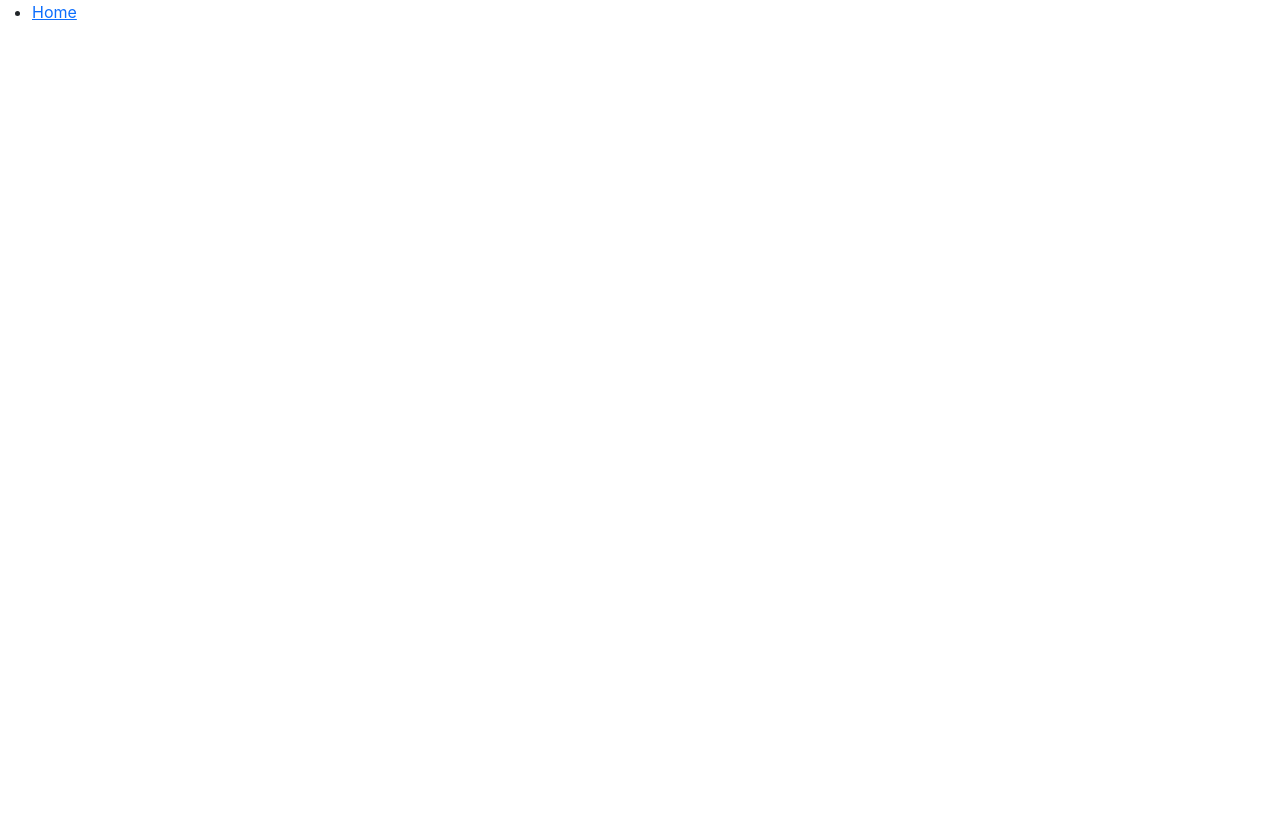
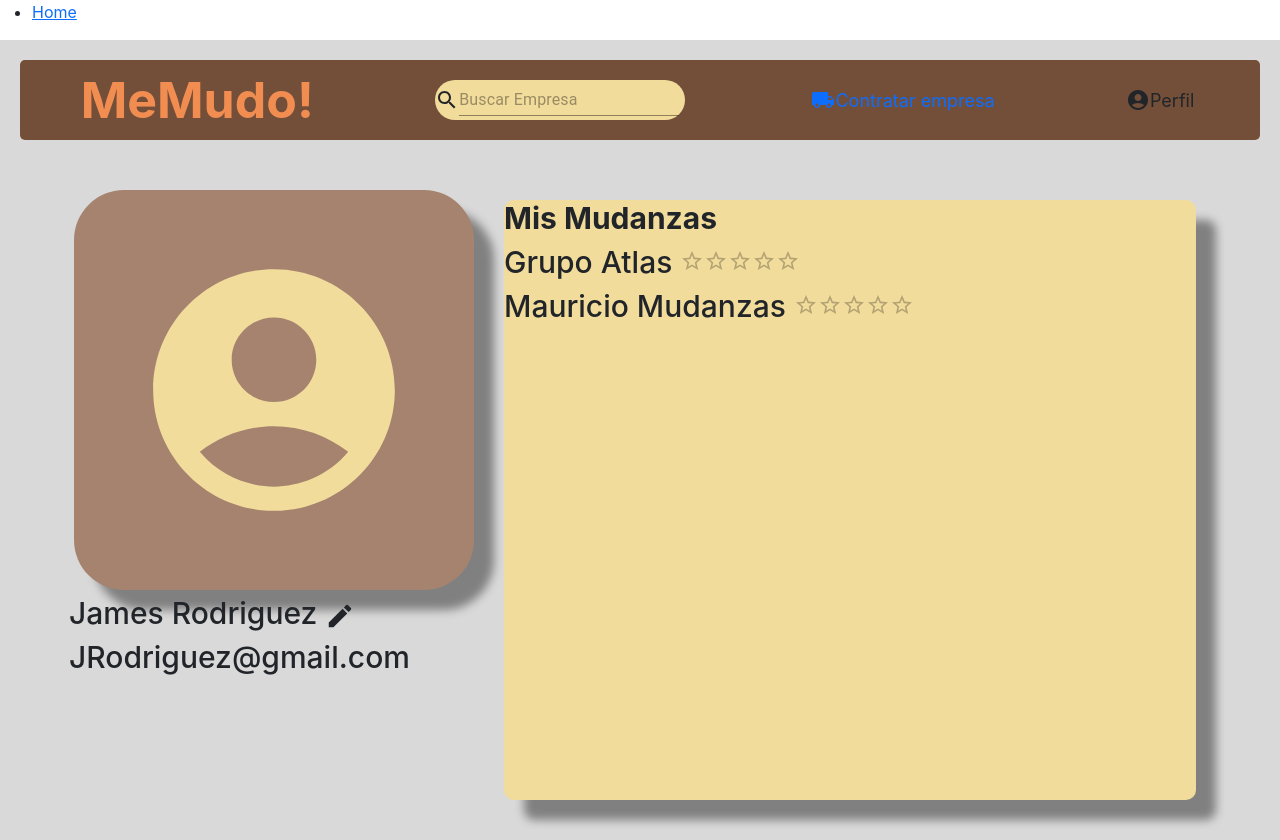
Before and after one commit to IgnacioSorgentini/Web-Mudanzas-FrontEnd, a React (Create React App) app: page /PerfilCliente in a window 1280 px wide. Before the commit this address had no page. Before the commit the page ends 800 px from the top, so only its background shows below. Built offline with nearby package versions, Linux system fonts and the light colour scheme.

Commit message:
Agregando cambios Ivana y modificando cositas del menu

```diff
--- a/src/App.jsx
+++ b/src/App.jsx
@@ -2,6 +2,7 @@ import './App.css';
 import HomeCliente from './pages/HomeCliente/HomeCliente';
 import Principal from './pages/Principal/Principal';
 import Compartir from './pages/Compartir/Compartir';
+import PerfilCliente from './pages/PerfilCliente/PerfilCliente';
 import React from "react";
 import {
   BrowserRouter,
@@ -28,6 +29,7 @@ export default function App() {
           <Route path="/Home" element={<HomeCliente/>} ></Route>
           <Route path="/Share" element={<Compartir/>} ></Route>
           <Route path="/Empresa" element={<InfoEmpresa/>} ></Route>
+          <Route path="/PerfilCliente" element={<PerfilCliente />} ></Route>
 
         </Routes>
       </div>
--- a/src/components/Menu/MenuCliente.jsx
+++ b/src/components/Menu/MenuCliente.jsx
@@ -65,7 +65,7 @@ function MenuCliente() {
                 open={Boolean(anchorEl)}
                 onClose={handleClose}
               >
-                <MenuItem onClick={handleClose}>Mi perfil</MenuItem>
+                <MenuItem onClick={handleClose}><Link to="/PerfilCliente">Mi perfil</Link></MenuItem>
                 <MenuItem onClick={handleClose}><Link to="/">Cerrar sesion</Link></MenuItem>
               </Menu>
             </div>
--- /dev/null
+++ b/src/pages/PerfilCliente/PerfilCliente.css
@@ -0,0 +1,97 @@
+div .fondo-perfil{
+    display:flex;
+    height:100vh;
+    background-Color:#D9D9D9;
+    flex:1;
+    flex-Direction:column;
+    overflow:hidden;
+}
+div .nav-perfil{
+    display:flex;
+    background-color:#734E38;
+    height:10vh;
+    flex-direction:row;
+    justify-content:space-around;
+    border-radius:5px;
+    margin:10px;
+    align-items:center;
+    overflow:hidden;
+}
+
+div .logo{
+    font-weight: bold;
+    color:#F28D52;
+    font-size:50px;
+    text-decoration: none;
+}
+div .contenedor-perfil{
+    display:flex;
+    flex:9;
+    flex-direction:column;
+    align-items:center;
+    overflow:hidden;
+}
+div .contenedor-info-perfil{
+    display:flex;
+    flex-direction:row;
+    margin:20px;
+    width:90vw;
+}
+div .contenedor-editar-general{
+    display:flex;
+    flex:1;
+    margin:5px;
+    flex-direction:column;
+    align-items:stretch;
+}
+div .contenedor-editar{
+    display:flex;
+    flex:1;
+    flex-direction:column;
+    justify-content:flex-start;
+}
+div .contenedor-icon{
+    display:flex;
+    border-radius:50px;
+    background-color:#A6836F;
+    flex-direction:row;
+    margin:5px;
+    align-items:center;
+    height:50vh;
+    width:50vh;
+    justify-content:center;
+    box-shadow: 20px 20px 10px grey;
+}
+.contenedor-mudanzas{
+    display:flex;
+    border-radius:10px;
+    background-color:#F2DC9B;
+    flex-direction:column;
+    margin:20px;
+    align-items:stretch;
+    height:75vh;
+    width:130vh;
+    justify-content:flex-start;
+    box-shadow: 20px 20px 10px grey;
+}
+
+.contenedor-mudanzas h1{
+    font-size:30px;
+    flex-direction:column;
+    font-weight:bold;
+}
+
+.contenedor-info-perfil h2, .contenedor-info-perfil h3{
+    font-size: 30px;
+}
+
+
+
+
+/*style={{display:"flex",height:"100vh",backgroundColor:"#D9D9D9",flex:1,flexDirection:"column",}}*/
+/*style={{display:"flex",backgroundColor:"#734E38",height:"10vh",flexDirection:"row",justifyContent:"space-around" , borderRadius:"5px",margin:"20px",alignItems:"center"}}*/
+/*style={{fontWeight: "bold",color:"#F28D52",fontSize:50}}*/
+/*<div id="contenedor-perfil">*/
+/*style={{display:"flex",flexDirection:"row",margin:"20px",width:"90vw"}}*/
+/*style={{display:"flex",borderRadius:"5px",backgroundColor:"#A6836F",flexDirection:"row",margin:"20px",alignItems:"stretch",height:"70vh",width:"100vh", justifyContent:"space-between",}}*/
+/*style={{display:"flex",borderRadius:"5px",backgroundColor:"#A6836F",flexDirection:"row",margin:"5px",alignItems:"center",height:"50vh",width:"50vh", justifyContent:"center",}}*/
--- /dev/null
+++ b/src/pages/PerfilCliente/PerfilCliente.jsx
@@ -0,0 +1,73 @@
+import * as React from 'react';
+import SearchIcon from '@mui/icons-material/Search';
+import AccountCircleIcon from '@mui/icons-material/AccountCircle';
+import Input from '@mui/material/Input';
+import Box from '@mui/material/Box';
+import Rating from '@mui/material/Rating';
+import CreateIcon from '@mui/icons-material/Create';
+import MenuCliente from '../../components/Menu/MenuCliente';
+
+//import LocationOnIcon from '@mui/icons-material/LocationOn';
+//import ShareIcon from '@mui/icons-material/Share';
+
+//import CheckCircleIcon from '@mui/icons-material/CheckCircle';
+import './PerfilCliente.css';
+
+export default function Share(){
+    return(
+        <div class="fondo-perfil">
+
+          <MenuCliente />
+          <div class="contenedor-perfil">
+                <div class="contenedor-info-perfil">
+                    <div class="contenedor-editar-general">
+                        <div class="contenedor-editar" >
+                            <div class="contenedor-icon">
+                                <AccountCircleIcon style={{color:"#F2DC9B",fontSize:290}}></AccountCircleIcon>
+                            </div>
+                            <h2>James Rodriguez <CreateIcon style={{fontSize:30}}></CreateIcon></h2>
+                            <h3>JRodriguez@gmail.com</h3>
+                        </div>
+                    </div>
+
+                    <div class="contenedor-mudanzas">
+                        <h1>Mis Mudanzas</h1>
+                        <h2>Grupo Atlas <Rating ></Rating></h2>
+                        <h3>Mauricio Mudanzas <Rating ></Rating></h3>
+                    </div>
+                </div>
+            </div>
+        </div>
+    );
+}
+
+/* <div style={{display:"flex",flex:9,flexDirection:"column",alignItems:"center"}}>
+            <div style={{display:"flex",flexDirection:"row",margin:"20px",width:"90vw"}}>
+                <div style={{display:"flex",flex:1,margin:"20px",flexDirection:"column",alignItems:"center", }}>
+                    <div style={{display:"flex",flex:1,flexDirection:"column",justifyContent:"flex-start" }}>
+                        <img style={{borderRadius:"5px"}}
+                        src="https://muchosnegociosrentables.com/wp-content/uploads/2020/09/como-crear-una-empresa-de-mudanzas.jpg" width={350} height={350}
+                        />
+
+                        <div style={{fontSize:50}}>Nombre empresa</div>
+
+                        <div style={{display:"flex",flexDirection:"row",alignItems:"center"}}>
+                            <Rating style={{fontSize:50}}/>
+                        </div>
+                    </div>
+                </div>
+
+                <div style={{display:"flex",borderRadius:"5px",backgroundColor:"#A6836F",flexDirection:"row",margin:"20px",alignItems:"flex-start",height:"80vh",width:"80vh", justifyContent:"space-between",}}>
+                  <Rating/>
+
+                </div>
+
+            </div>
+            <div style={{display:"flex",flexDirection:"row",justifyContent:"flex-start",flexWrap:"wrap",width:"67vw",alignItems:"center"}}>
+                <div style={{display:"flex",backgroundColor:"#F2DC9B",width:600,height:250,borderRadius:"5px",margin:"20px",flexDirection:"row",justifyContent:"space-between",}} >
+                <AccountCircleIcon style={{color:"red",fontSize:50}}></AccountCircleIcon>
+                <Rating/>
+                </div>
+            </div>
+
+</div> */
```
